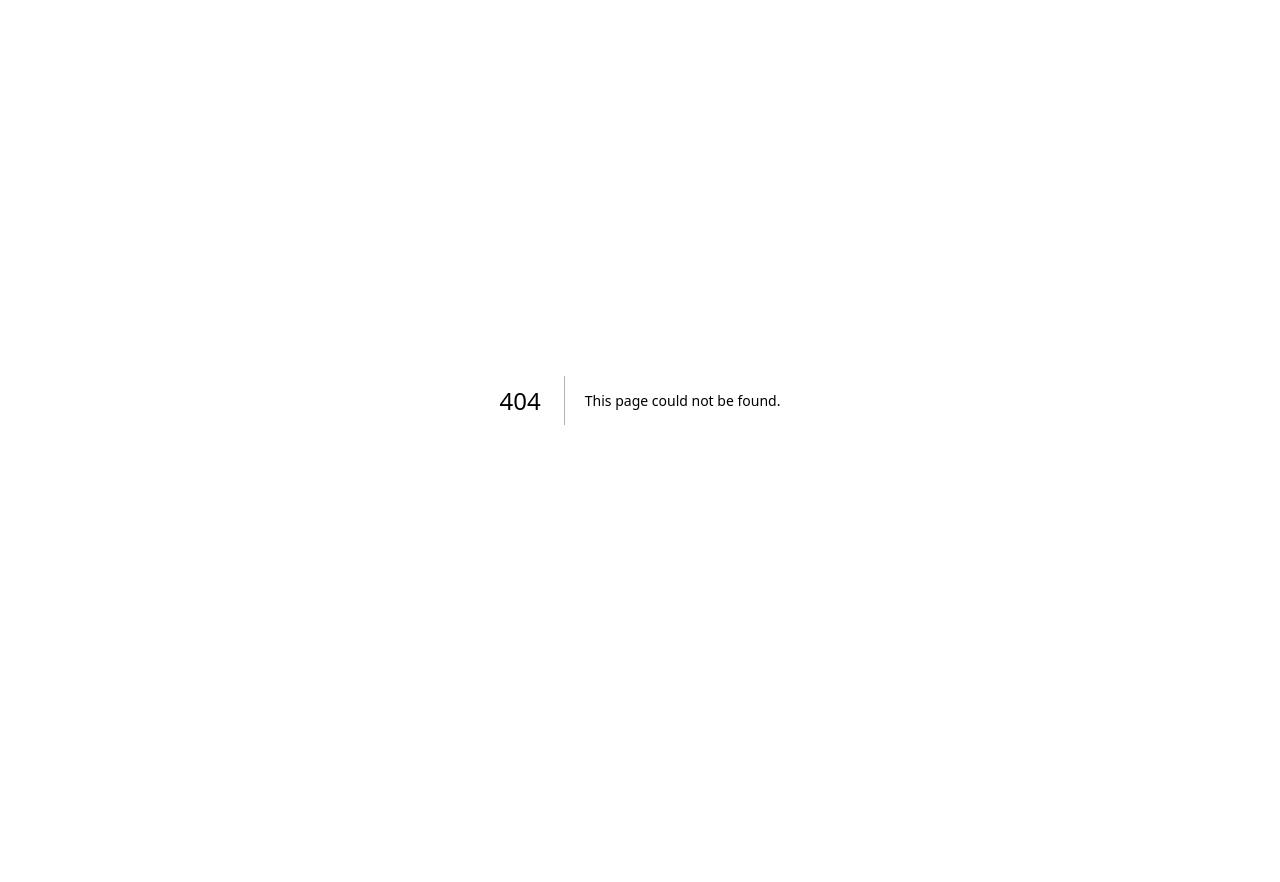
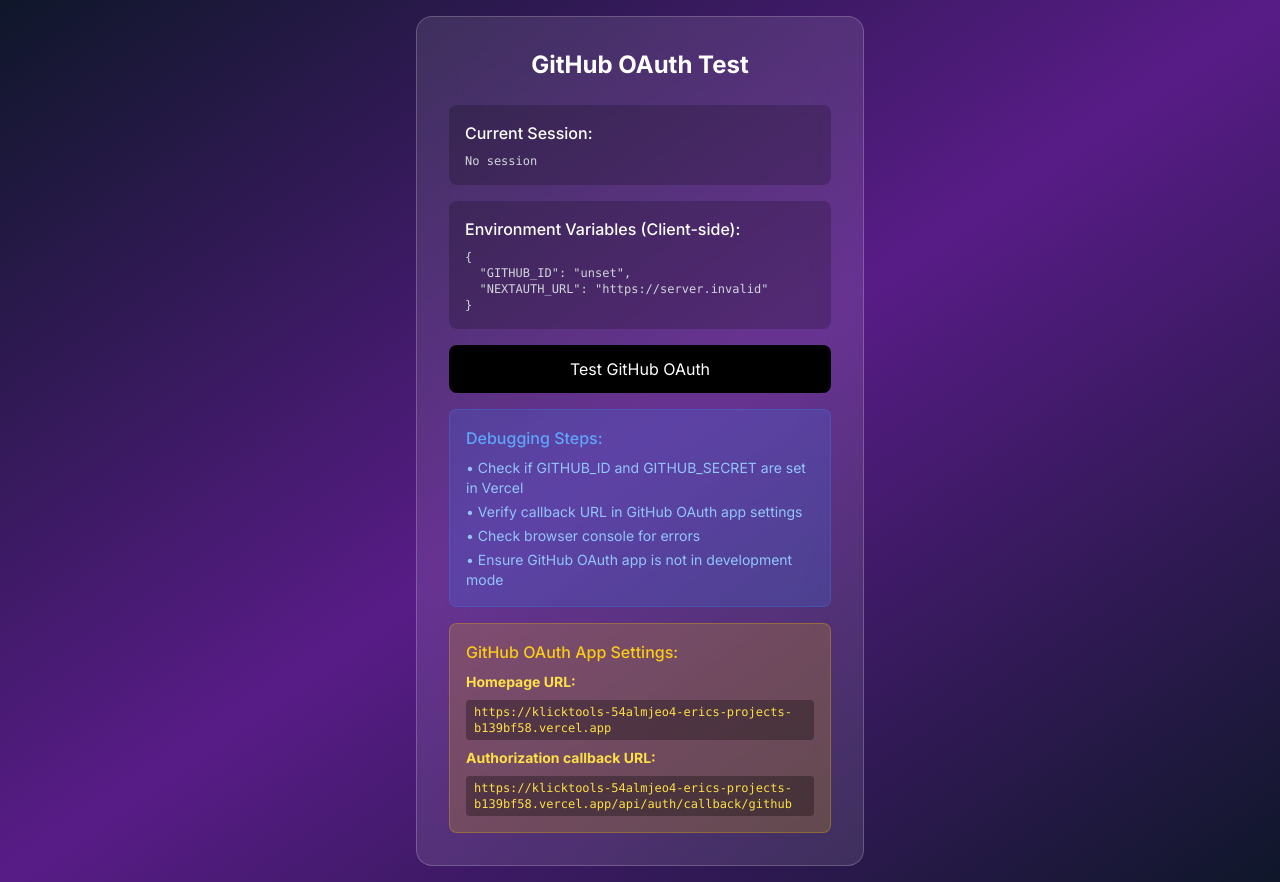
Before and after one commit to De-ArchAngel7/klicktools-second, a Next.js app: page /test-github-oauth in a window 1280 px wide. Before the commit this address had no page. Before the commit the page ends 800 px from the top, so only its background shows below. Built offline with nearby package versions, Linux system fonts and the light colour scheme; no server answers.

Commit message:
Add GitHub OAuth debugging tools - test page and API endpoint

```diff
--- /dev/null
+++ b/app/api/test-oauth/route.ts
@@ -0,0 +1,20 @@
+import { NextResponse } from "next/server";
+
+export async function GET() {
+  const envVars = {
+    GITHUB_ID: process.env.GITHUB_ID ? "Set" : "Not set",
+    GITHUB_SECRET: process.env.GITHUB_SECRET ? "Set" : "Not set",
+    GOOGLE_CLIENT_ID: process.env.GOOGLE_CLIENT_ID ? "Set" : "Not set",
+    GOOGLE_CLIENT_SECRET: process.env.GOOGLE_CLIENT_SECRET ? "Set" : "Not set",
+    NEXTAUTH_SECRET: process.env.NEXTAUTH_SECRET ? "Set" : "Not set",
+    NEXTAUTH_URL: process.env.NEXTAUTH_URL || "Not set",
+    MONGODB_URI: process.env.MONGODB_URI ? "Set" : "Not set",
+  };
+
+  return NextResponse.json({
+    message: "OAuth Environment Variables Status",
+    environment: process.env.NODE_ENV,
+    variables: envVars,
+    timestamp: new Date().toISOString(),
+  });
+}
--- /dev/null
+++ b/app/test-github-oauth/page.tsx
@@ -0,0 +1,122 @@
+"use client";
+
+import { signIn, getSession } from "next-auth/react";
+import { useState, useEffect } from "react";
+
+export default function TestGitHubOAuth() {
+  const [session, setSession] = useState<any>(null);
+  const [error, setError] = useState<string>("");
+  const [loading, setLoading] = useState(false);
+
+  useEffect(() => {
+    getSession().then((session) => {
+      setSession(session);
+    });
+  }, []);
+
+  const handleGitHubSignIn = async () => {
+    setLoading(true);
+    setError("");
+
+    try {
+      const result = await signIn("github", {
+        callbackUrl: "/dashboard",
+        redirect: false,
+      });
+
+      if (result?.error) {
+        setError(`GitHub OAuth Error: ${result.error}`);
+      } else if (result?.ok) {
+        setError("GitHub OAuth successful! Redirecting...");
+        window.location.href = "/dashboard";
+      }
+    } catch (err: any) {
+      setError(`Unexpected error: ${err.message}`);
+    } finally {
+      setLoading(false);
+    }
+  };
+
+  const checkEnvironmentVariables = () => {
+    const envVars = {
+      GITHUB_ID: process.env.NEXT_PUBLIC_GITHUB_ID || "Not set (client-side)",
+      NEXTAUTH_URL:
+        process.env.NEXT_PUBLIC_NEXTAUTH_URL || "Not set (client-side)",
+    };
+
+    return envVars;
+  };
+
+  return (
+    <div className="min-h-screen bg-gradient-to-br from-slate-900 via-purple-900 to-slate-900 flex items-center justify-center p-4">
+      <div className="bg-white/10 backdrop-blur-xl border border-white/20 rounded-2xl p-8 w-full max-w-md">
+        <h1 className="text-2xl font-bold text-white mb-6 text-center">
+          GitHub OAuth Test
+        </h1>
+
+        <div className="space-y-4">
+          <div className="bg-black/20 rounded-lg p-4">
+            <h3 className="text-white font-medium mb-2">Current Session:</h3>
+            <pre className="text-gray-300 text-xs overflow-auto">
+              {session ? JSON.stringify(session, null, 2) : "No session"}
+            </pre>
+          </div>
+
+          <div className="bg-black/20 rounded-lg p-4">
+            <h3 className="text-white font-medium mb-2">
+              Environment Variables (Client-side):
+            </h3>
+            <pre className="text-gray-300 text-xs overflow-auto">
+              {JSON.stringify(checkEnvironmentVariables(), null, 2)}
+            </pre>
+          </div>
+
+          <button
+            onClick={handleGitHubSignIn}
+            disabled={loading}
+            className="w-full bg-black text-white py-3 px-4 rounded-lg hover:bg-gray-800 disabled:opacity-50 disabled:cursor-not-allowed transition-all duration-200"
+          >
+            {loading ? "Testing GitHub OAuth..." : "Test GitHub OAuth"}
+          </button>
+
+          {error && (
+            <div className="bg-red-500/20 border border-red-500/30 rounded-lg p-4">
+              <h3 className="text-red-400 font-medium mb-2">Error:</h3>
+              <p className="text-red-300 text-sm">{error}</p>
+            </div>
+          )}
+
+          <div className="bg-blue-500/20 border border-blue-500/30 rounded-lg p-4">
+            <h3 className="text-blue-400 font-medium mb-2">Debugging Steps:</h3>
+            <ul className="text-blue-300 text-sm space-y-1">
+              <li>• Check if GITHUB_ID and GITHUB_SECRET are set in Vercel</li>
+              <li>• Verify callback URL in GitHub OAuth app settings</li>
+              <li>• Check browser console for errors</li>
+              <li>• Ensure GitHub OAuth app is not in development mode</li>
+            </ul>
+          </div>
+
+          <div className="bg-yellow-500/20 border border-yellow-500/30 rounded-lg p-4">
+            <h3 className="text-yellow-400 font-medium mb-2">
+              GitHub OAuth App Settings:
+            </h3>
+            <div className="text-yellow-300 text-sm space-y-2">
+              <p>
+                <strong>Homepage URL:</strong>
+              </p>
+              <code className="bg-black/30 px-2 py-1 rounded text-xs block">
+                https://klicktools-54almjeo4-erics-projects-b139bf58.vercel.app
+              </code>
+              <p>
+                <strong>Authorization callback URL:</strong>
+              </p>
+              <code className="bg-black/30 px-2 py-1 rounded text-xs block">
+                https://klicktools-54almjeo4-erics-projects-b139bf58.vercel.app/api/auth/callback/github
+              </code>
+            </div>
+          </div>
+        </div>
+      </div>
+    </div>
+  );
+}
```
